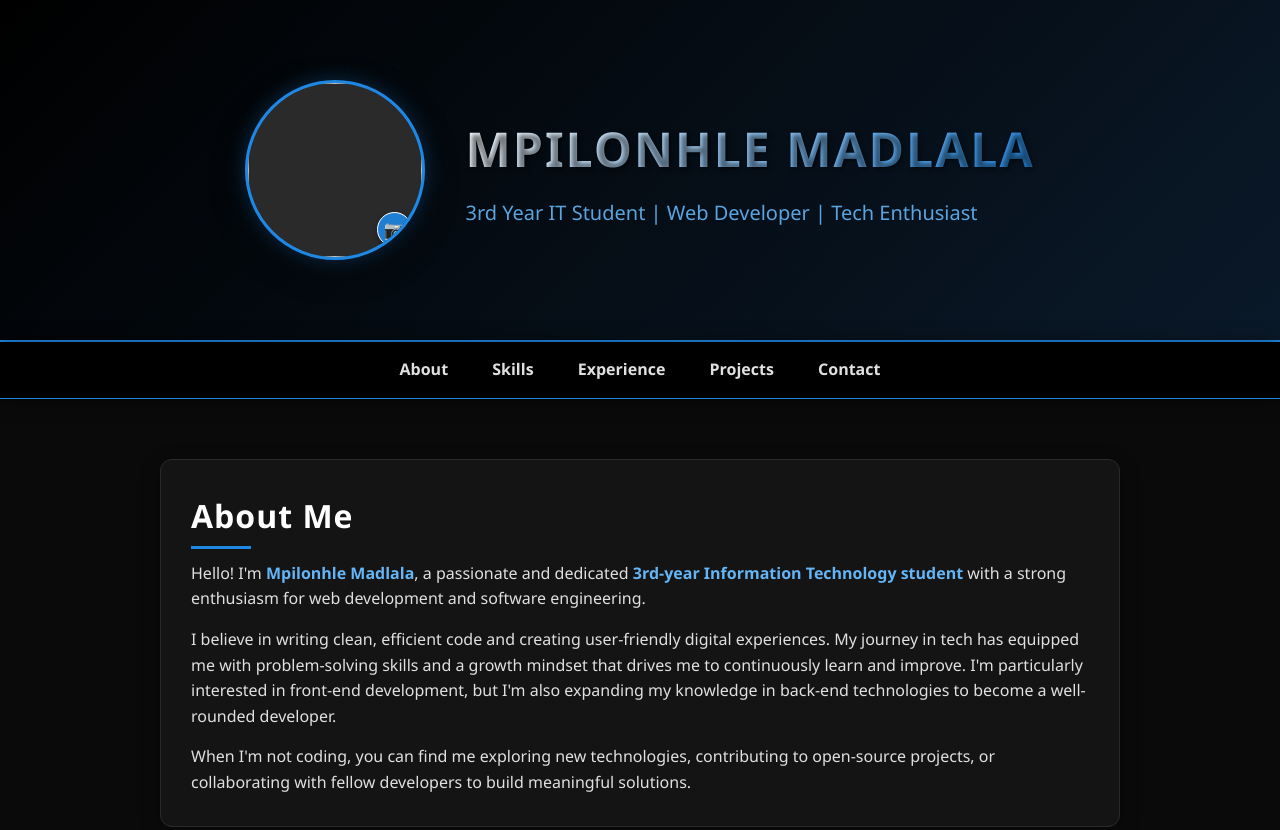
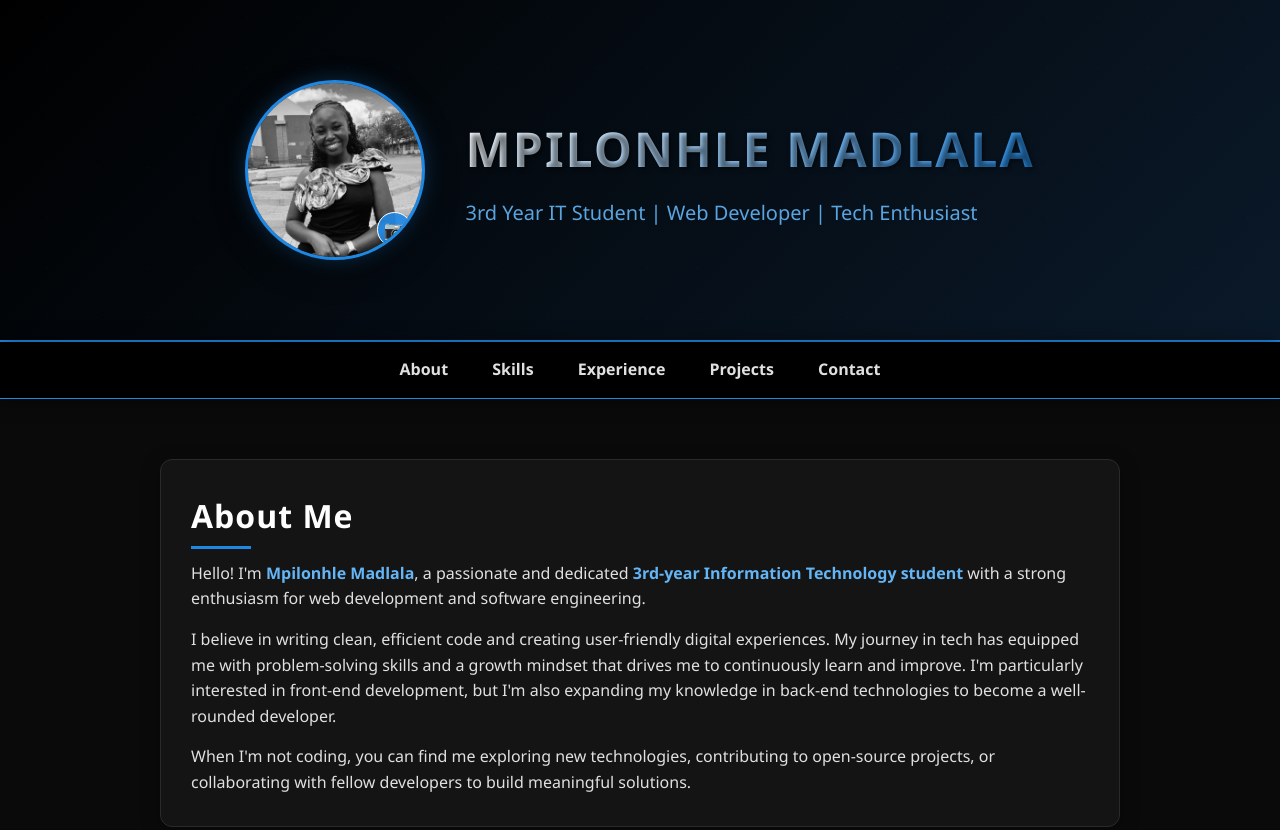
Before and after one commit to Mpilonhle2026/Portfolio, a plain HTML site: page index.html in a window 1280 px wide. Shown: the top 830 px of the page. Drawn offline with Linux system fonts and the light colour scheme.

Commit message:
Update index.html

```diff
--- a/index.html
+++ b/index.html
@@ -18,7 +18,7 @@
         <div class="profile-container">
             <div class="profile-image" id="profileImage">
                 <!-- Placeholder image, user can upload their own via camera button -->
-                <img id="userImage" src="">
+                <img id="userImage" src="my picture.jpg">
                 <div class="image-upload-btn">
                     📷
                     <input type="file" id="imageUpload" accept="image/*">
```
